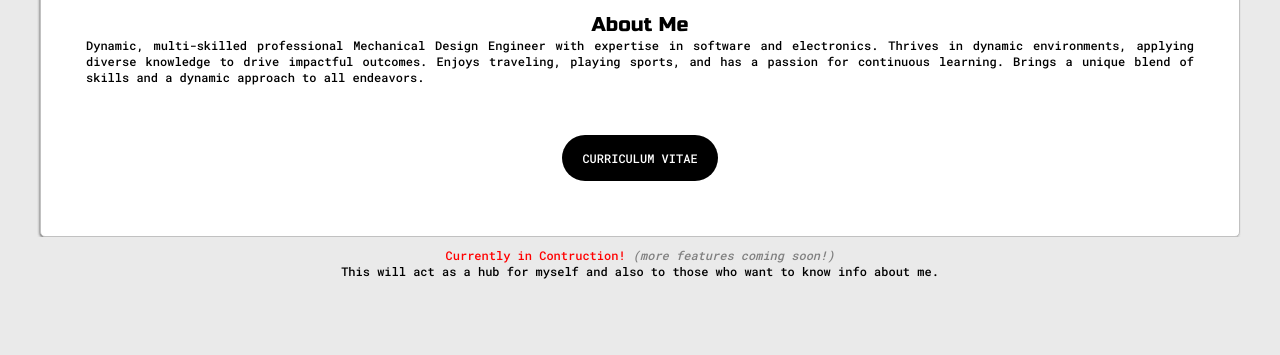
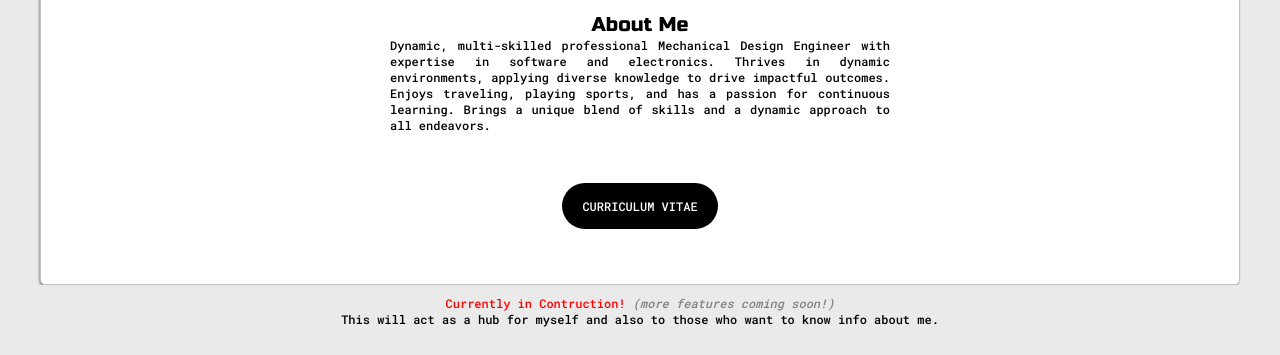
Before and after one commit to Acho087/Acho087.github.io, a website: page index.html in a window 1280 px wide. Shown: the part 445-800 px from the top of the page. Drawn offline with Linux system fonts and the light colour scheme.

Commit message:
update favicon

```diff
--- a/index.html
+++ b/index.html
@@ -11,7 +11,7 @@
     rel="stylesheet">
 
   <link rel="stylesheet" type="text/css" href="default.css">
-  <title>My Portfolio website</title>
+  <title>Adam Cho's Website</title>
 
 
 </head>
@@ -51,7 +51,7 @@
             <h5 style="text-align: center;">
               About Me
             </h5>
-            <p>
+            <p style=" margin: 0 auto; max-width: 500px;">
               Dynamic, multi-skilled professional Mechanical Design Engineer with expertise in software and electronics.
               Thrives in dynamic environments, applying diverse knowledge to drive impactful outcomes. Enjoys traveling,
               playing sports, and has a passion for continuous learning. Brings a unique blend of skills and a dynamic
```
Also changed, not shown: images/favicon.png (added).
